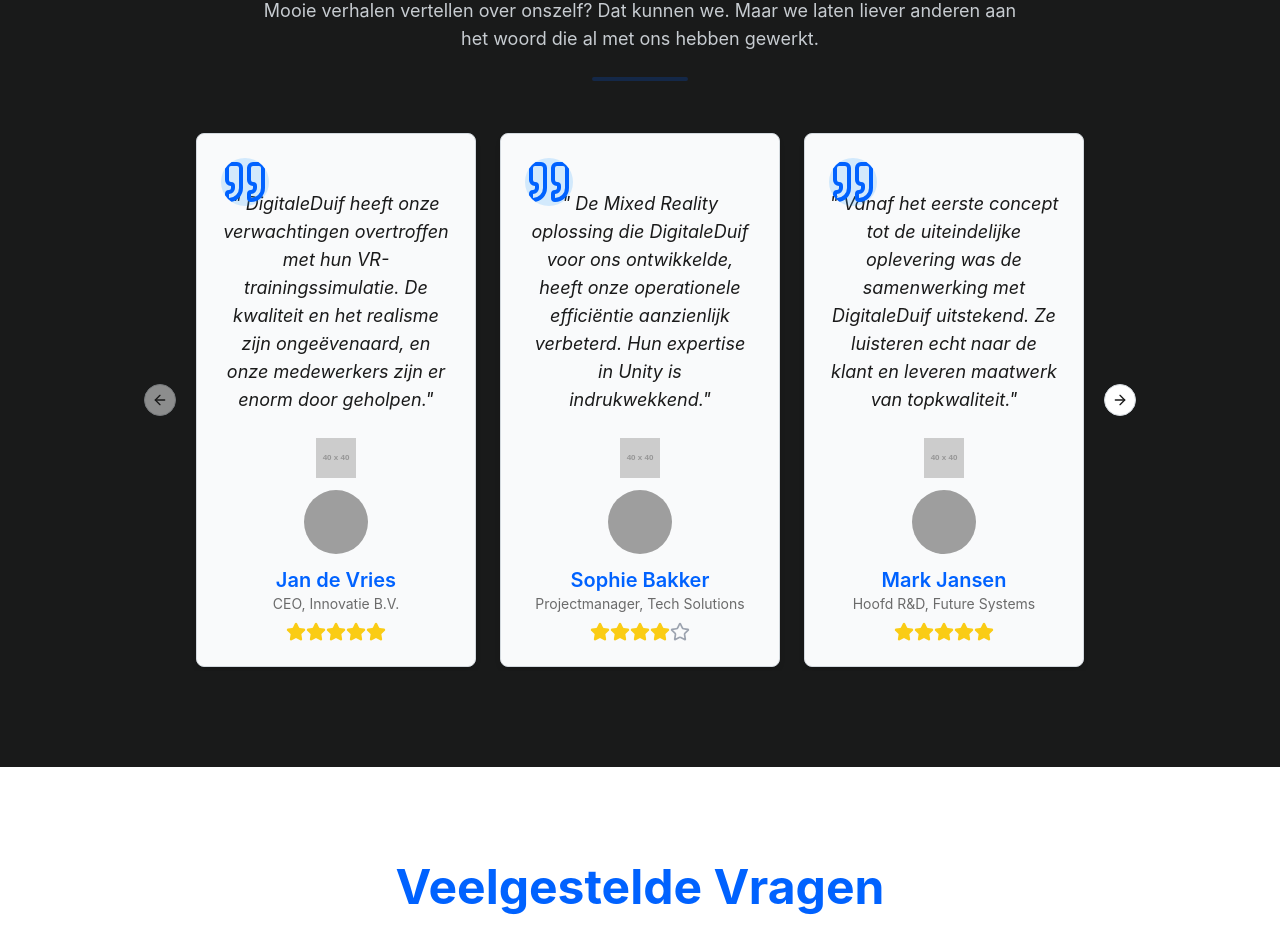
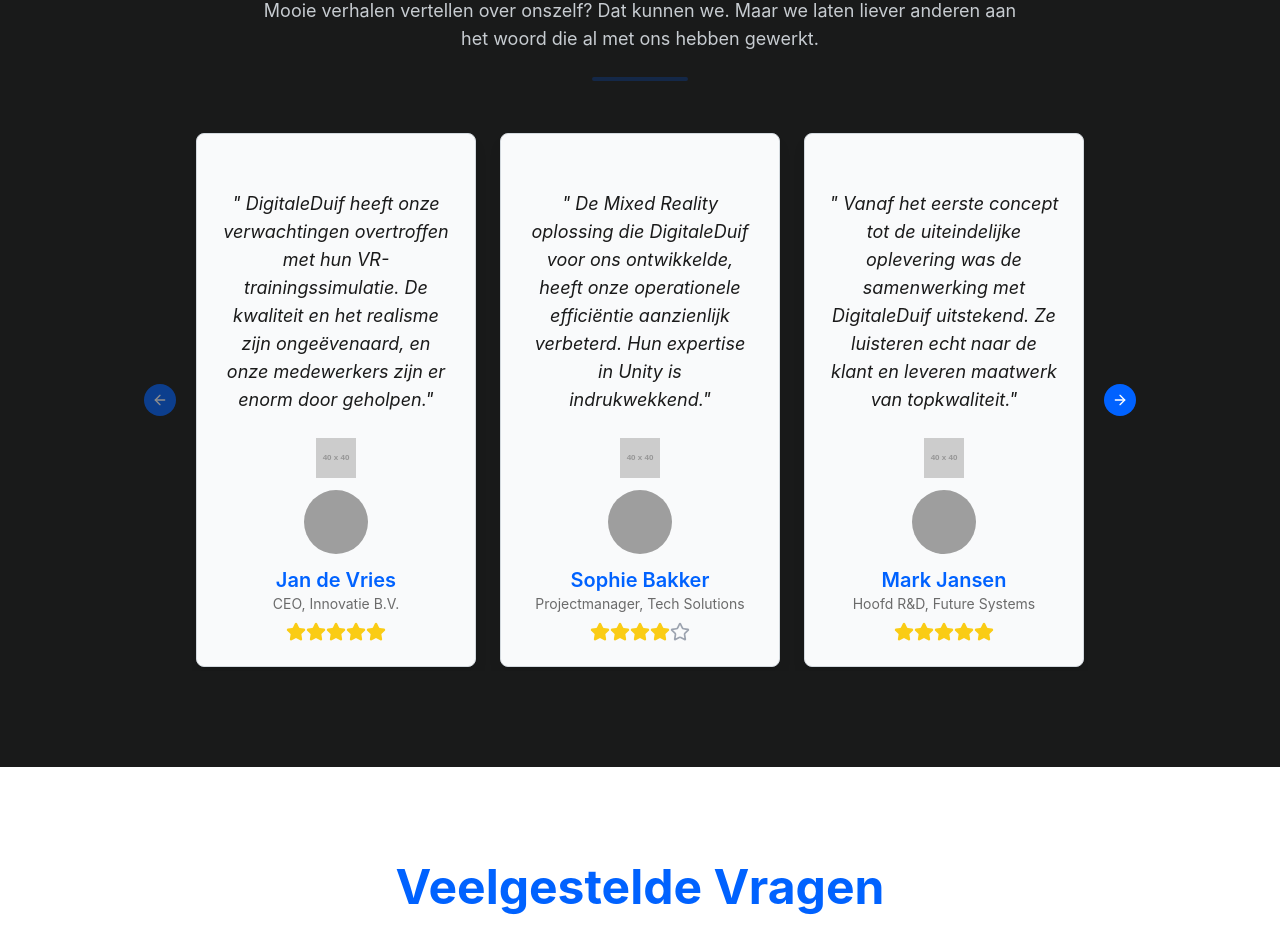
Before and after one commit to Guido2002/DigitaleDuif, a React (Vite) app: page / in a window 1280 px wide. Shown: the part 3880-4810 px from the top of the page. Built offline with nearby package versions, Linux system fonts and the light colour scheme; grey boxes are pictures that could not be loaded.

Commit message:
Update site title and testimonial UI
Changed the site title in index.html to better reflect branding. Removed the quote icon from TestimonialCard and adjusted card styling. Updated Carousel navigation buttons in TestimonialsSection for improved appearance.

```diff
--- a/index.html
+++ b/index.html
@@ -4,7 +4,7 @@
     <meta charset="UTF-8" />
     <meta name="viewport" content="width=device-width, initial-scale=1.0" />
     <link rel="icon" type="image/svg+xml" href="/pigeon.svg" />
-    <title>DigitaleDuif – VR & MR Development Studio</title>
+    <title>DigitaleDuif – Geven jouw idee vleugels</title>
     <meta name="description" content="DigitaleDuif ontwikkelt innovatieve VR- en MR-oplossingen, van prototypes tot complete XR-ervaringen. Unity-specialist voor serieuze en speelse toepassingen." />
   </head>
 
--- a/src/components/TestimonialCard.tsx
+++ b/src/components/TestimonialCard.tsx
@@ -3,7 +3,7 @@
 import React from "react";
 import { Card, CardContent } from "@/components/ui/card";
 import { Avatar, AvatarFallback, AvatarImage } from "@/components/ui/avatar";
-import { Quote, Star } from "lucide-react"; // Import Star icon
+import { Star } from "lucide-react"; // Import Star icon
 import { cn } from "@/lib/utils";
 
 
@@ -26,9 +26,8 @@ const TestimonialCard: React.FC<TestimonialCardProps> = ({
 }) => {
   return (
     <Card
-      className="group relative flex flex-col p-6 text-center shadow-lg transition-all duration-300 hover:-translate-y-1 hover:shadow-xl h-full bg-neutral-50 shadow-md border border-border"
+      className="group relative flex flex-col p-6 text-center shadow-lg transition-all duration-300 hover:-translate-y-1 hover:shadow-xl h-full bg-neutral-50 border border-border"
     >
-      <Quote className="absolute left-6 top-6 flex h-12 w-12 items-center justify-center rounded-full bg-light-accent/20 text-primary" />
       <CardContent className="flex flex-grow flex-col items-center justify-center p-0 pt-8">
         <p className="mb-6 text-lg italic text-foreground">" {quote}"</p>
         <div className="mt-auto flex flex-col items-center">
--- a/src/components/TestimonialsSection.tsx
+++ b/src/components/TestimonialsSection.tsx
@@ -61,8 +61,8 @@ const TestimonialsSection = () => {
           </CarouselContent>
           {!isMobile && (
             <>
-              <CarouselPrevious />
-              <CarouselNext />
+              <CarouselPrevious variant="default" className="bg-primary text-primary-foreground hover:bg-primary/90 border-none" />
+              <CarouselNext variant="default" className="bg-primary text-primary-foreground hover:bg-primary/90 border-none" />
             </>
           )}
 
```
